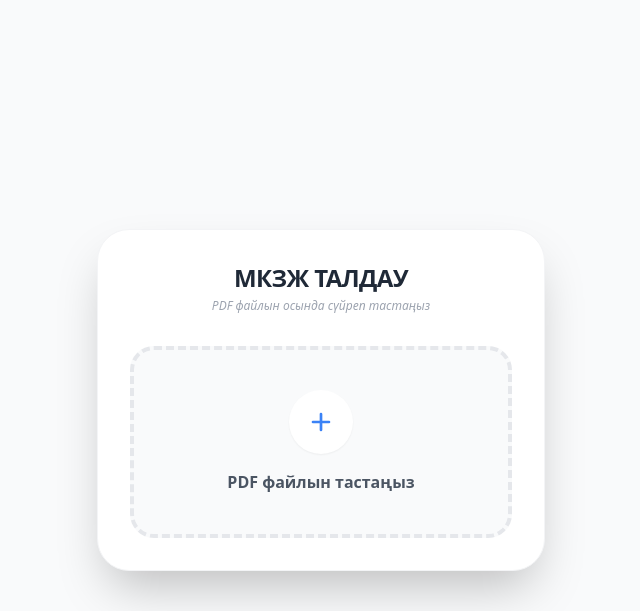
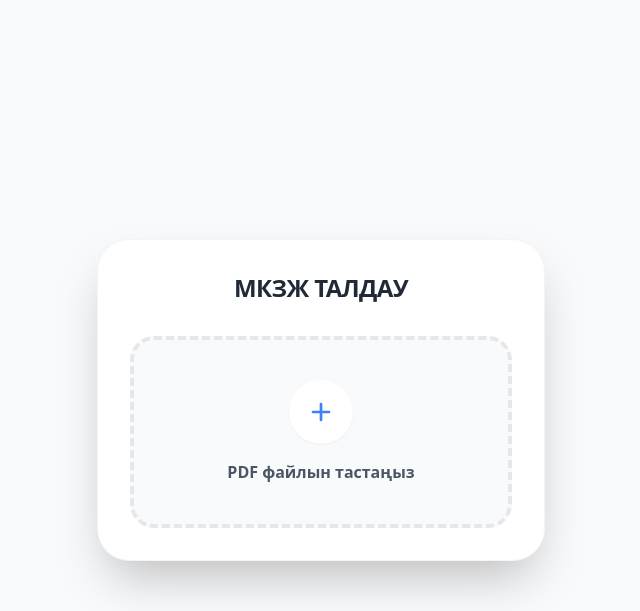
Before and after one commit to aibekxb/oppv_project, a Flask app: page / in a window 1280 px wide. Shown: the top 611 px of the page, without its empty margins (319-959 px from the left). Run offline with Flask 3, Linux system fonts and the light colour scheme; some libraries are stand-ins or nearby versions.

Commit message:
Update index.html

```diff
--- a/templates/index.html
+++ b/templates/index.html
@@ -14,7 +14,7 @@
     <div class="max-w-md w-full bg-white rounded-[2rem] shadow-2xl p-8 border border-gray-100 transition-all">
         <header class="text-center mb-8">
             <h1 class="text-2xl font-black text-gray-800 tracking-tight uppercase">МКЗЖ Талдау</h1>
-            <p class="text-gray-400 text-xs mt-1 font-medium italic">PDF файлын осында сүйреп тастаңыз</p>
+            <p class="text-gray-400 text-xs mt-1 font-medium italic"></p>
         </header>
 
         <form id="upload-form" method="post" enctype="multipart/form-data" class="{% if result %}hidden{% endif %}">
```
